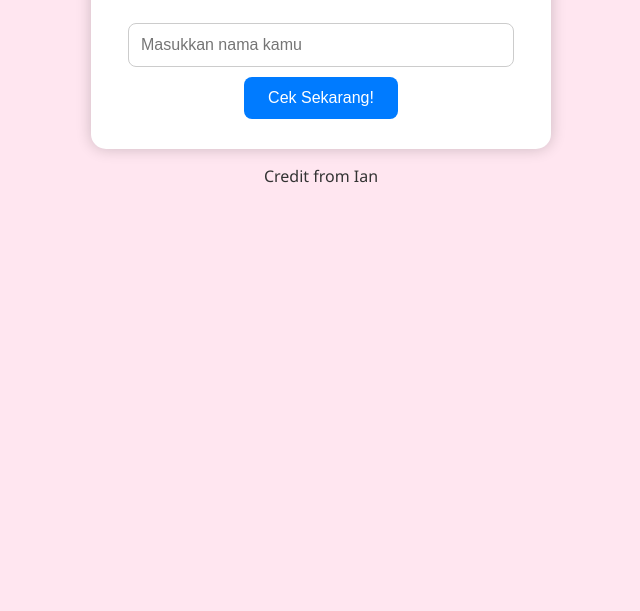
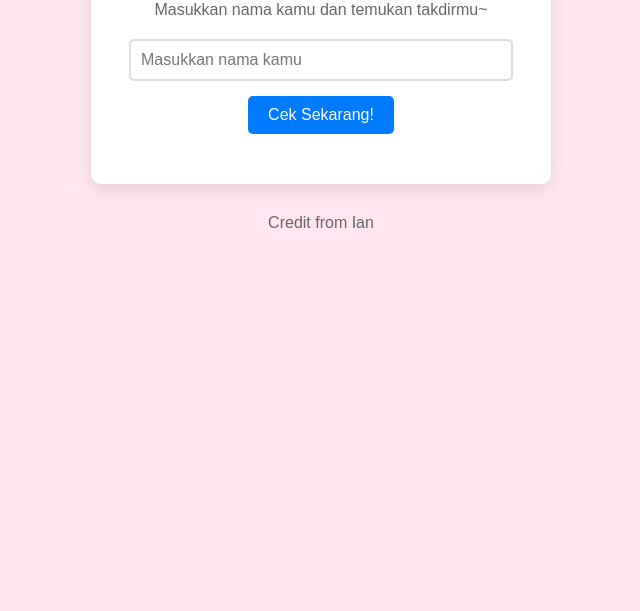
Before and after one commit to IANFOX-King/Seberapa-gay-kamu, a plain HTML site: page index.html in a window 1280 px wide. Shown: the part 189-800 px from the top of the page, without its empty margins (319-959 px from the left). Drawn offline with Linux system fonts and the light colour scheme.

Commit message:
style.css

```diff
--- a/style.css
+++ b/style.css
@@ -1,39 +1,64 @@
 body {
-  font-family: 'Segoe UI', sans-serif;
+  font-family: Arial, sans-serif;
   background-color: #ffe6f0;
-  color: #333;
-  text-align: center;
-  padding: 40px;
+  margin: 0;
+  padding: 0;
 }
 
 .container {
-  background: white;
+  max-width: 400px;
+  margin: 100px auto 30px auto;
+  background-color: white;
   padding: 30px;
-  border-radius: 15px;
-  max-width: 400px;
-  margin: auto;
-  box-shadow: 0 0 15px rgba(0,0,0,0.2);
+  border-radius: 10px;
+  box-shadow: 0 5px 20px rgba(0, 0, 0, 0.1);
+  text-align: center;
 }
 
-input {
+h1 {
+  color: #333;
+  font-size: 24px;
+  margin-bottom: 10px;
+}
+
+p {
+  color: #666;
+  font-size: 16px;
+  margin-bottom: 20px;
+}
+
+input[type="text"] {
   width: 90%;
-  padding: 12px;
-  margin: 10px 0;
-  border: 1px solid #ccc;
-  border-radius: 8px;
+  padding: 10px;
   font-size: 16px;
+  border: 2px solid #ddd;
+  border-radius: 5px;
+  margin-bottom: 15px;
 }
 
 button {
-  background-color: #007bff;
+  padding: 10px 20px;
+  background-color: #007BFF;
   color: white;
-  padding: 12px 24px;
+  font-size: 16px;
   border: none;
-  border-radius: 8px;
-  font-size: 16px;
+  border-radius: 5px;
   cursor: pointer;
 }
 
 button:hover {
   background-color: #0056b3;
 }
+
+#result {
+  margin-top: 20px;
+  font-size: 18px;
+  color: #444;
+}
+
+.footer {
+  text-align: center;
+  color: gray;
+  font-size: 14px;
+  padding-bottom: 30px;
+}
```
